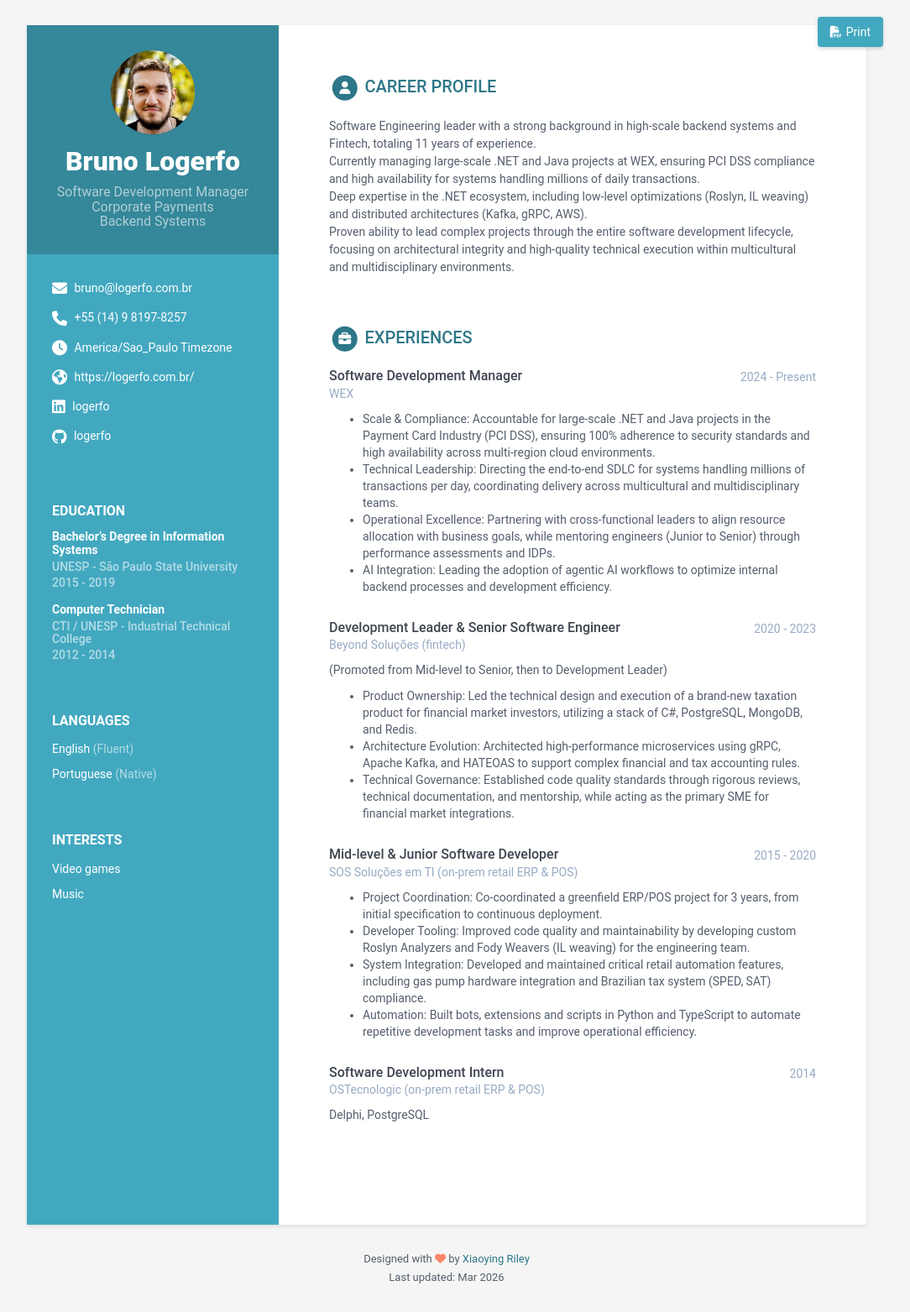
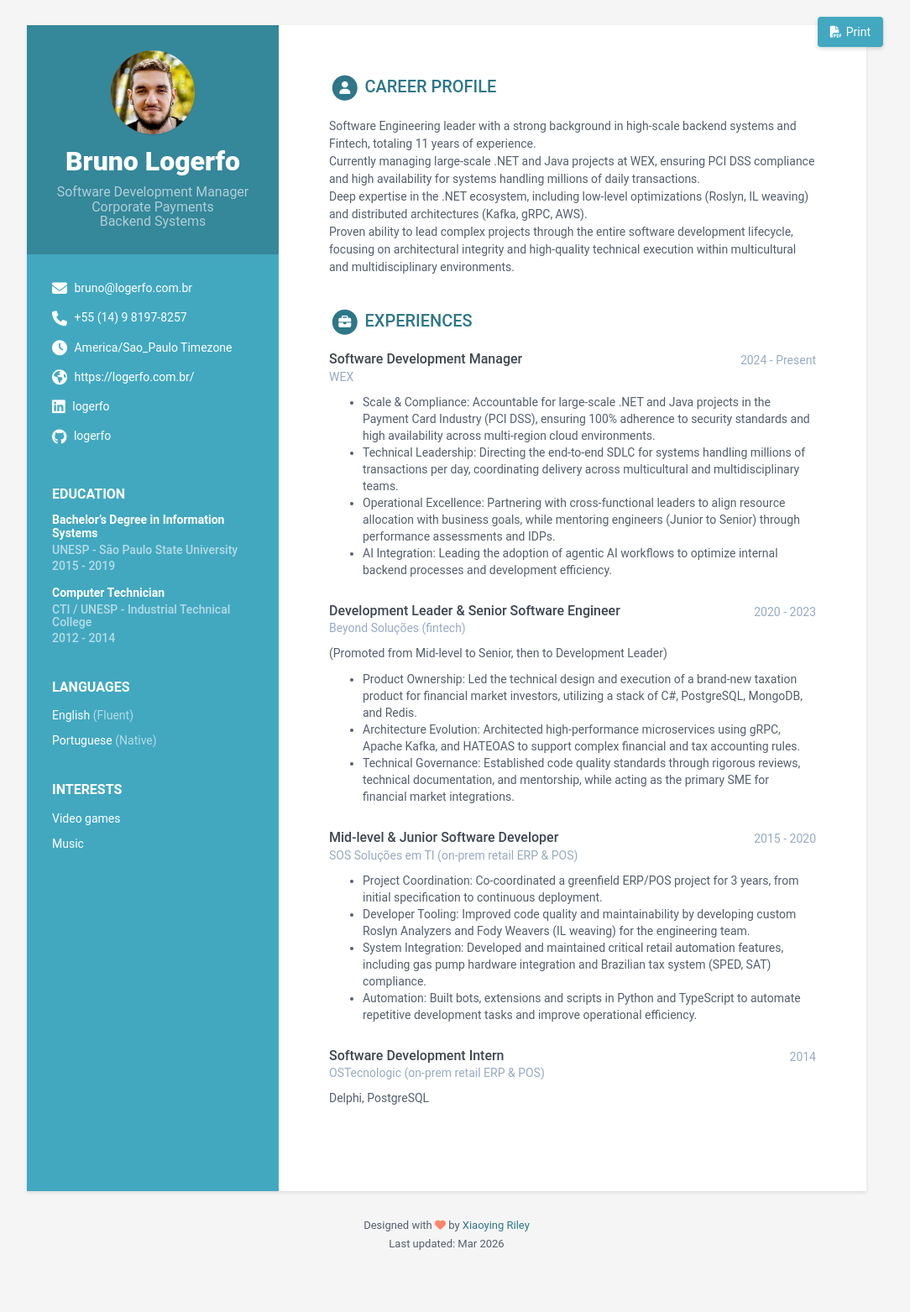
Before and after one commit to Logerfo/resume, a Jekyll site: the page built from index.html, in a window 1280 px wide. Shown: the whole page at 84% size, without its empty margins (108-1192 px from the left). Built offline with Jekyll 4.4.1, drawn with Linux system fonts in a browser that asks for light colours; after the commit the page ends 1523 px from its top, so only the background shows below that.

Commit message:
Update _base.scss

```diff
--- a/_sass/_base.scss
+++ b/_sass/_base.scss
@@ -99,7 +99,7 @@ p {
     }
   }
   .container-block {
-    padding: 30px;
+    padding: 30px 30px 10px 30px;
   }
   .container-block-title {
     text-transform: uppercase;
@@ -174,7 +174,7 @@ p {
     margin-bottom: 20px;
   }
   .section {
-    margin-bottom: 60px;
+    margin-bottom: 40px;
   }
 
   .experiences-section,
```
